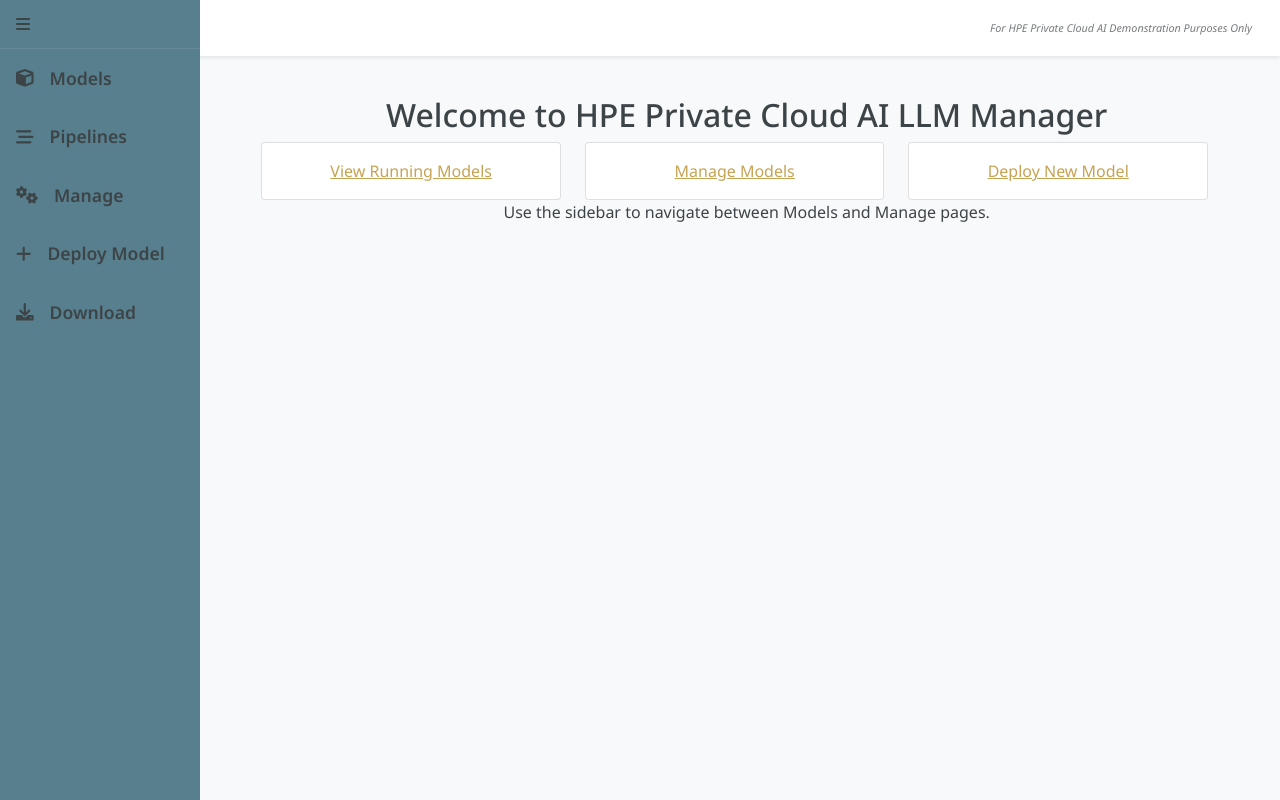
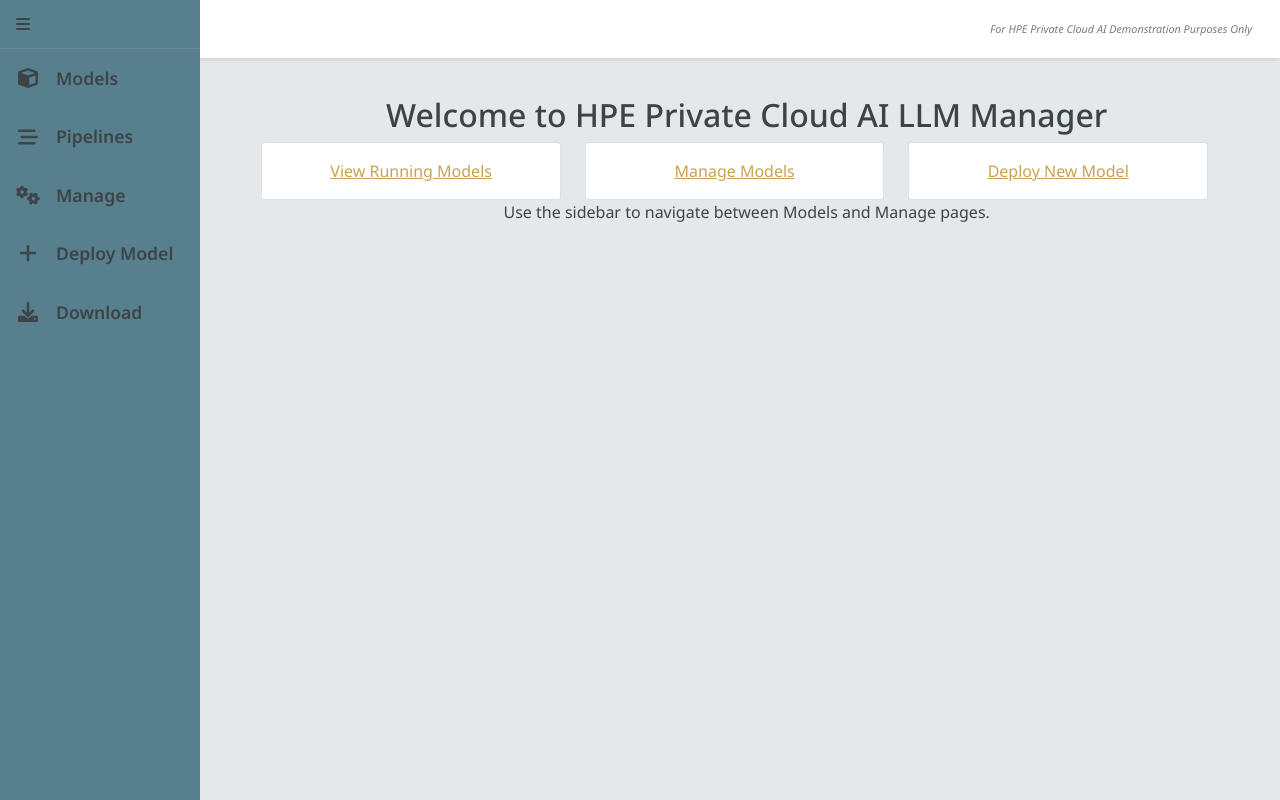
Before and after one commit to AlexanderOllman/ModelManager, a Flask app: page / in a window 1280 px wide. Run offline with Flask 3, Linux system fonts and the light colour scheme; some libraries are stand-ins or nearby versions.

Commit message:
more small styling changes

```diff
--- a/static/styles.css
+++ b/static/styles.css
@@ -38,7 +38,7 @@
 /* Base Layout Styles */
 body {
     padding-top: 56px;
-    background-color: #f8f9fa;
+    background-color: #E5E8EB;
 }
 
 /* Sidebar Styles */
@@ -88,7 +88,9 @@
 .sidebar:hover .menu-toggle span {
     display: inline;
 }
-
+.sidebar .nav-item{
+    color: #E5E8EB !important;
+}
 .sidebar .nav-link {
     width: 100%;
     overflow: hidden;
@@ -117,6 +119,12 @@
     text-align: center;
 }
 
+.sidebar .nav-link svg {
+    font-size: 1.25rem;
+    width: 24px;
+    text-align: center;
+}
+
 .main-content {
     margin-left: 60px;
     padding-top: 1rem;
@@ -139,14 +147,14 @@
 }
 
 .navbar-brand img {
-    height: 24px;
+    height: 28px;
     width: auto;
 }
 
 .navbar-brand span {
     color: #3D4447;
-    font-weight: 600;
-    font-size: 1.25rem;
+    font-weight: 800;
+    font-size: 1.35rem;
 }
 
 .sidebar:hover ~ .main-content,
```
